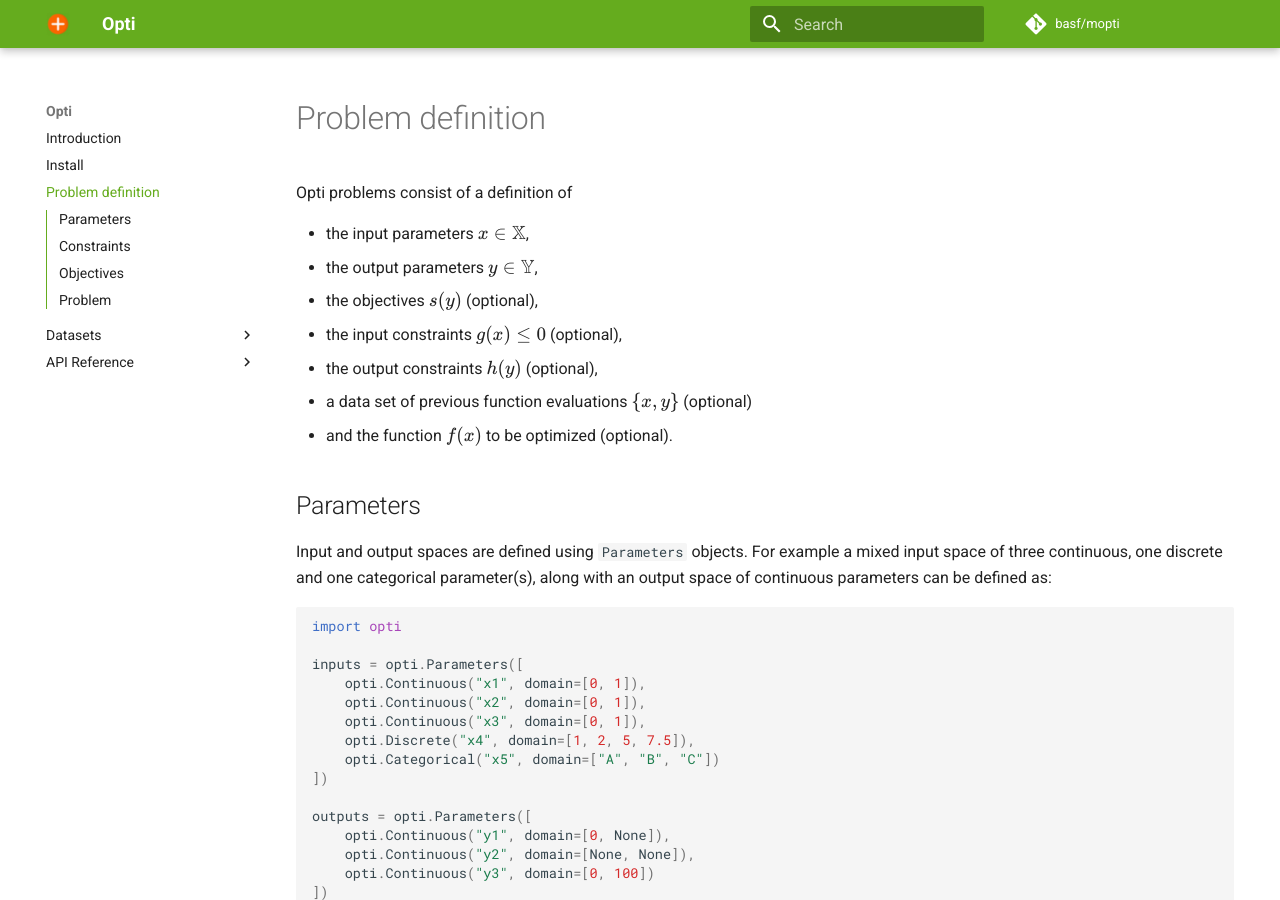
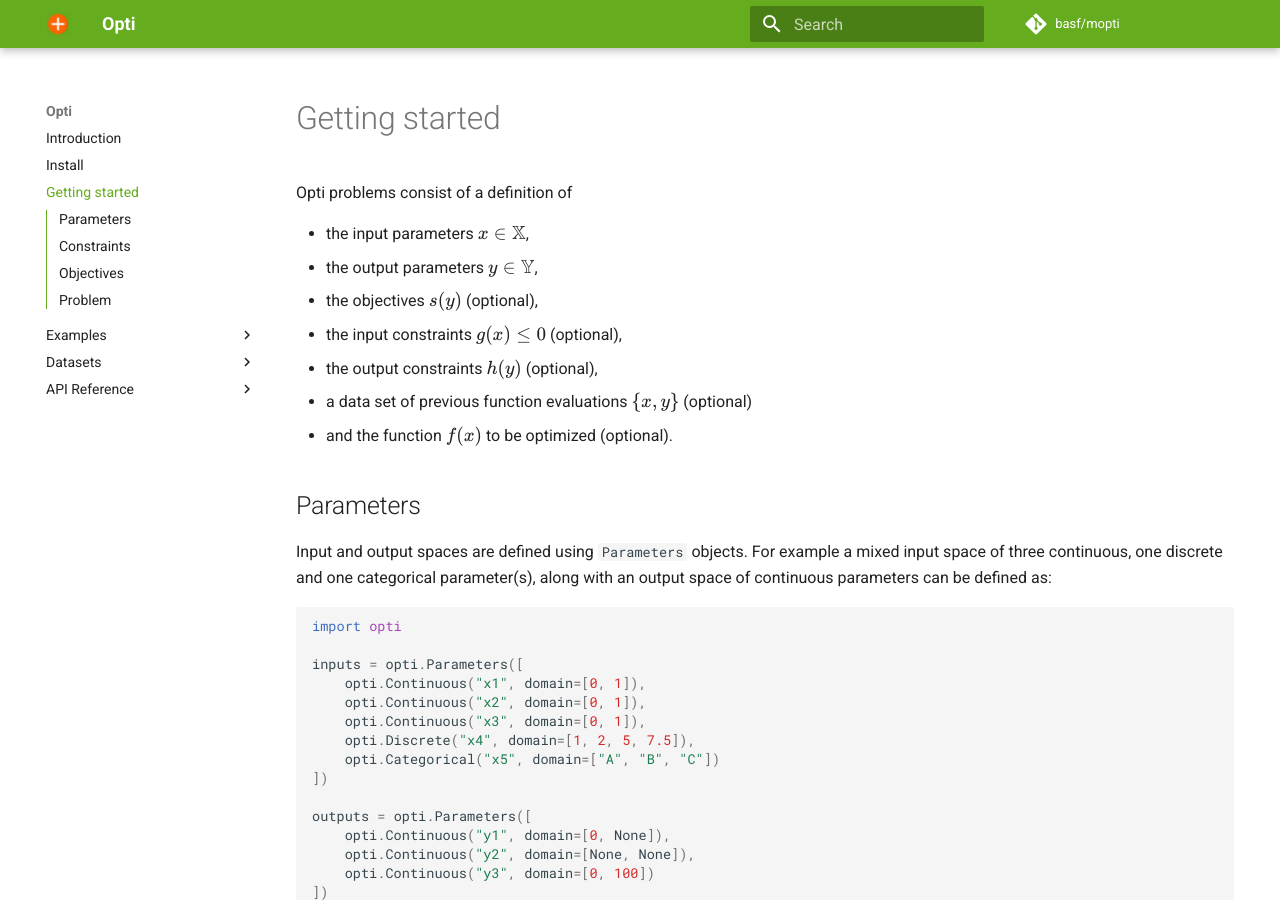
Before and after one commit to basf/mopti, an MkDocs documentation site: the page built from docs/problem.md, in a window 1280 px wide and 900 px high. Built offline with MkDocs 1.6.1 and Material for MkDocs 9.7.7, drawn with Linux system fonts in a browser that asks for light colours; comment, search, counter and statistics services are not loaded.

Commit message:
docs: add example for reduce_problem

```diff
--- a/docs/problem.md
+++ b/docs/problem.md
@@ -1,4 +1,4 @@
-# Problem definition
+# Getting started
 
 Opti problems consist of a definition of
 
--- a/mkdocs.yml
+++ b/mkdocs.yml
@@ -6,7 +6,9 @@
 nav:
   - index.md
   - Install: install.md
-  - Problem definition: problem.md
+  - Getting started: problem.md
+  - Examples:
+    - examples/problem_reduction.md
   - Datasets:
     - datasets/alkox.md
     - datasets/benzylation.md
```
Also changed, not shown: 1 other file.
